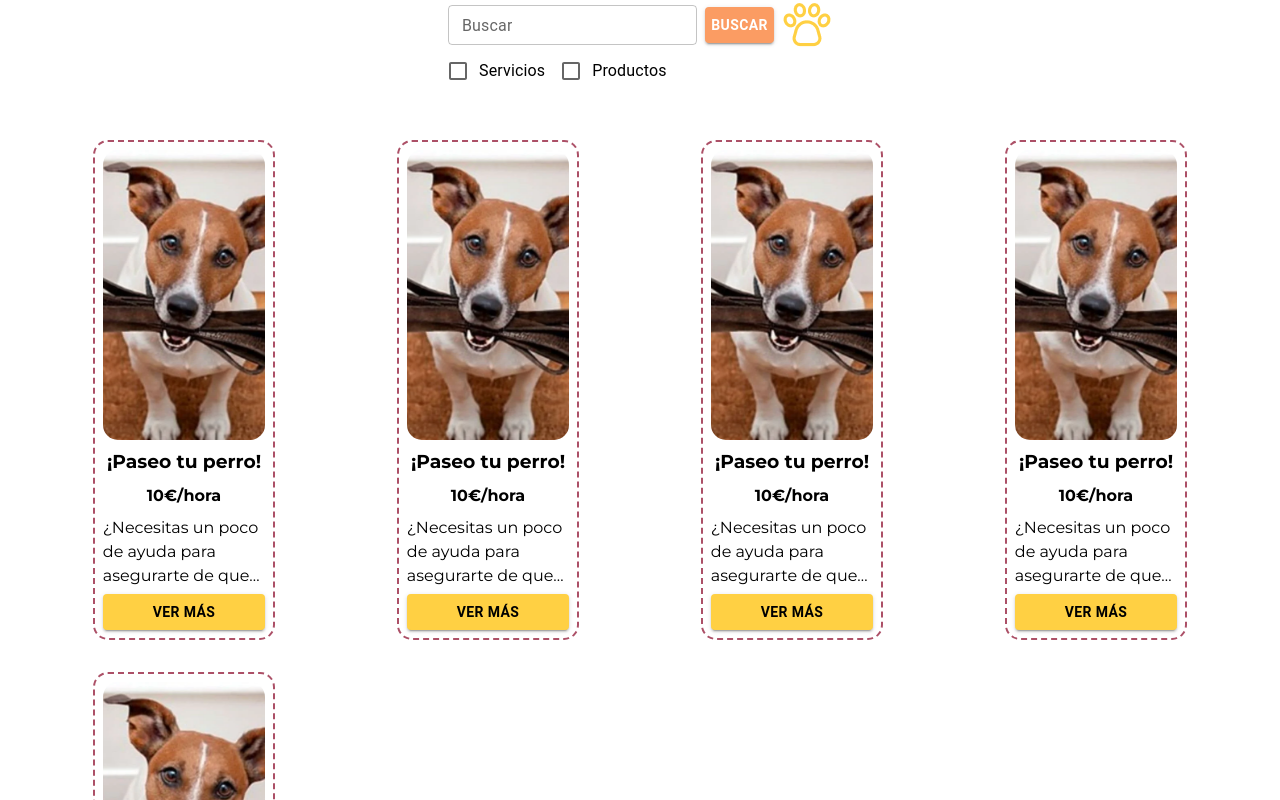
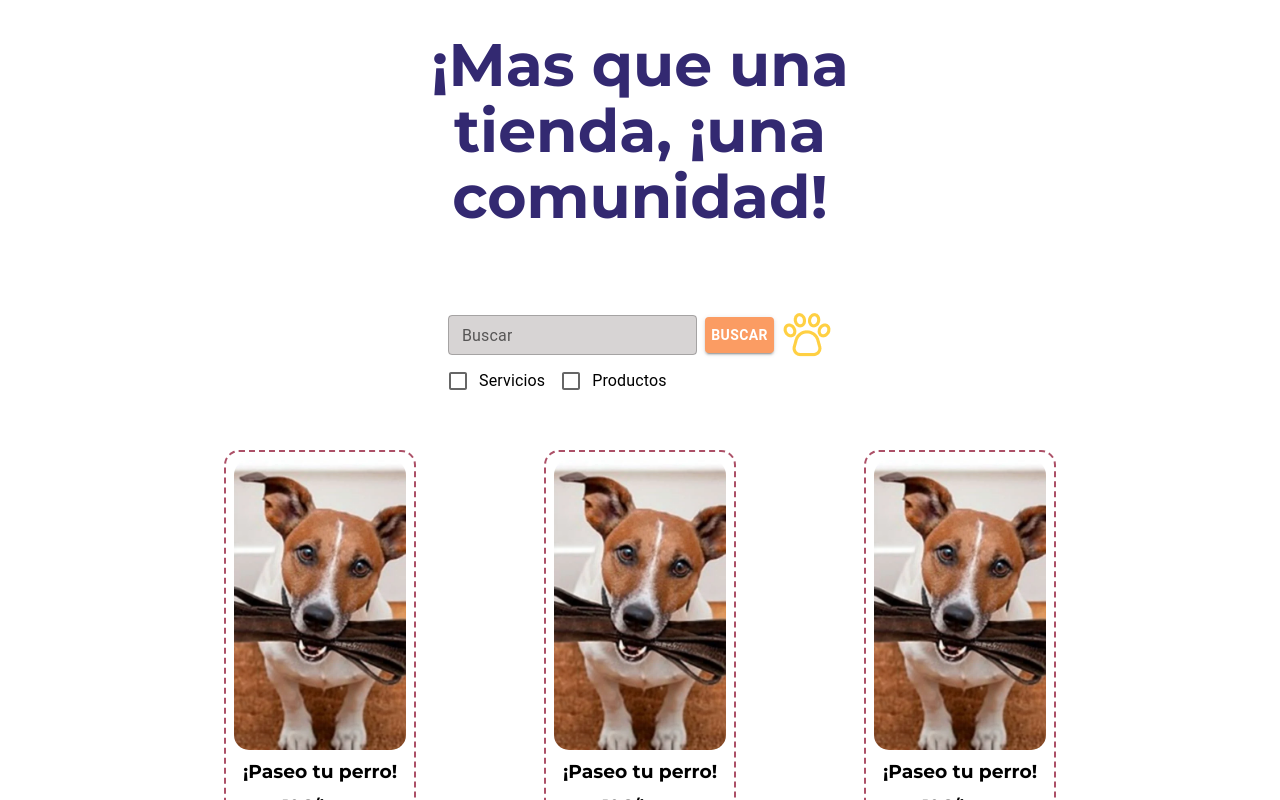
Before and after one commit to erigt/Hackathon_22, a React (Vite) app in the folder frontend/: page / in a window 1280 px wide. Shown: the top 800 px of the page. Built offline with nearby package versions, Linux system fonts and the light colour scheme.

Commit message:
añadido h1 y margin css

```diff
--- a/frontend/src/components/Card/card.module.css
+++ b/frontend/src/components/Card/card.module.css
@@ -1,5 +1,5 @@
 .cardContainer{
-    width:60%;
+    width: 60%;
     height: 500px;
     padding: .5rem;
     display: flex;
--- a/frontend/src/components/Search/Search.jsx
+++ b/frontend/src/components/Search/Search.jsx
@@ -8,7 +8,18 @@ export default function Search() {
   return (
   <section className={styles.searchContainer}>
     <div className={styles.searchBar}>
-      <TextField  fullWidth size="small" id="filled-basic" label="Buscar" variant="outlined" />
+      <TextField
+        fullWidth
+        size="small"
+        id="filled-basic"
+        label="Buscar"
+        variant="outlined"
+        InputProps={{
+          sx: {
+            bgcolor: '#D7D4D4',
+          },
+        }}
+        />
       <Btn color='secondary' text='Buscar'></Btn>
       <img src="/cil_animal.png" alt="" />
     </div>
--- a/frontend/src/pages/Home.jsx
+++ b/frontend/src/pages/Home.jsx
@@ -6,8 +6,13 @@ import styles from './home.module.css'
 export default function Home() {
   return (
     <main className={styles.homeContainer}>
+      <h1>¡Mas que una tienda, ¡una comunidad!</h1>
       <Search/>
       <section className={styles.cardsContainer}>
+        <Card/>
+        <Card/>
+        <Card/>
+        <Card/>
         <Card/>
         <Card/>
         <Card/>
--- a/frontend/src/pages/home.module.css
+++ b/frontend/src/pages/home.module.css
@@ -1,7 +1,7 @@
 .cardsContainer{
-    width: 100%;
+    width: 80%;
     display: grid;
-    grid-template-columns: repeat(4, 1fr);
+    grid-template-columns: repeat(3, 1fr);
     justify-items: center;
     grid-row-gap: 2rem;
     padding: 0 2rem;
@@ -14,3 +14,11 @@
     align-items: center;
     gap: 3rem;
 }
+
+.homeContainer h1{
+    width: 40%;
+    font-size: 60px;
+    text-align: center;
+    color: var( --color-heading);
+    margin: 2rem;
+}
```
